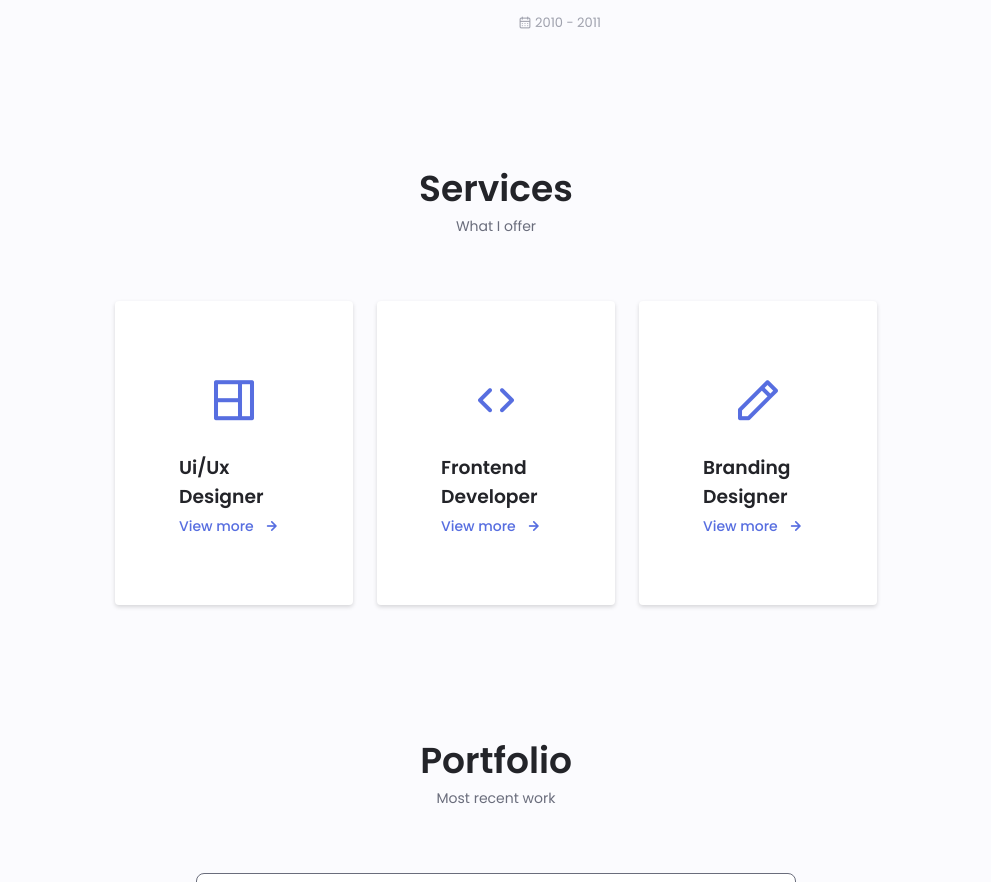
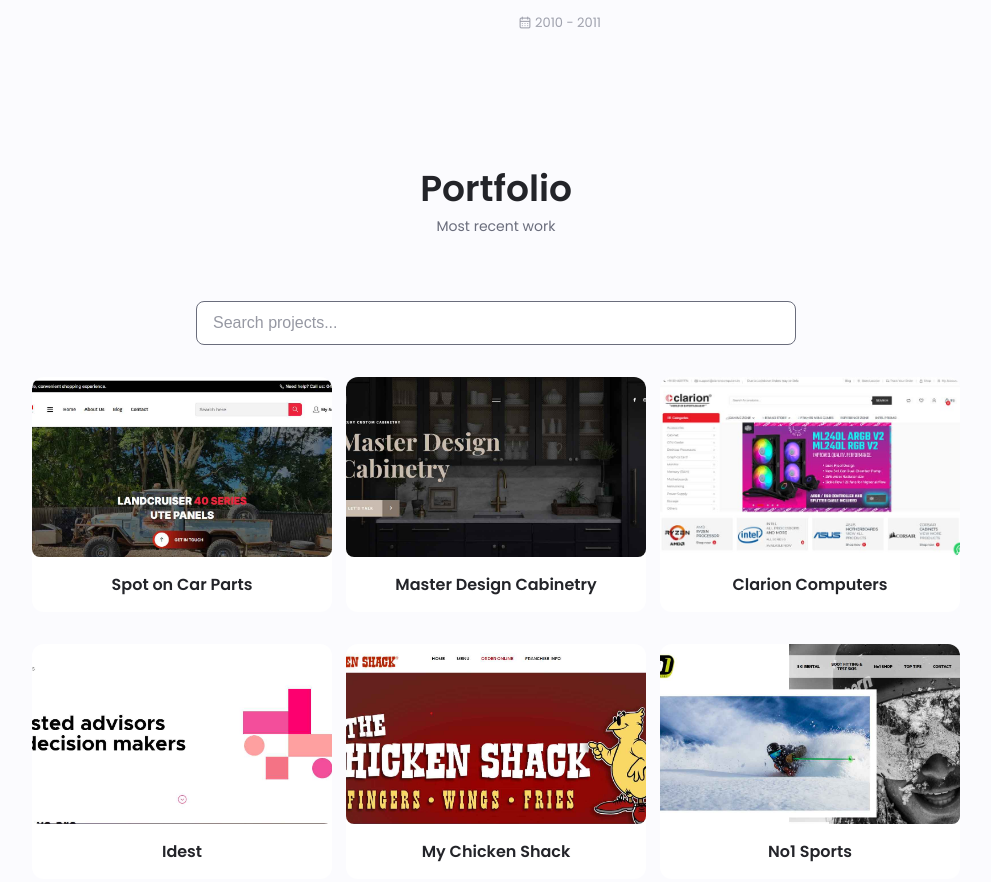
Before and after one commit to sanjib-info/resume, a plain HTML site: page index.html in a window 1280 px wide. Shown: the part 2832-3714 px from the top of the page, without its empty margins (144-1135 px from the left). Drawn offline with nearby package versions, Linux system fonts and the light colour scheme.

Commit message:
Update index.html

```diff
--- a/index.html
+++ b/index.html
@@ -504,12 +504,12 @@
             </section>
 
             <!--==================== SERVICES ====================-->
-            <section class="services section" id="services">
+            <!-- <section class="services section" id="services">
                 <h2 class="section__title">Services</h2>
                 <span class="section__subtitle">What I offer</span>
 
                 <div class="services__container container grid">
-                    <!--==================== SERVICES 1 ====================-->
+
                     <div class="services__content">
                         <div>
                             <i class="uil uil-web-grid services__icon"></i>
@@ -548,7 +548,6 @@
                         </div>
                     </div>
 
-                    <!--==================== SERVICES 2 ====================-->
                     <div class="services__content">
                         <div>
                             <i class="uil uil-arrow services__icon"></i>
@@ -587,7 +586,6 @@
                         </div>
                     </div>
 
-                    <!--==================== SERVICES ====================-->
                     <div class="services__content">
                         <div>
                             <i class="uil uil-pen services__icon"></i>
@@ -628,7 +626,7 @@
 
                 </div>
 
-            </section>
+            </section> -->
 
             <!--==================== PROJECT SECTION ====================-->
             <section class="portfolio section" id="portfolio">
```
